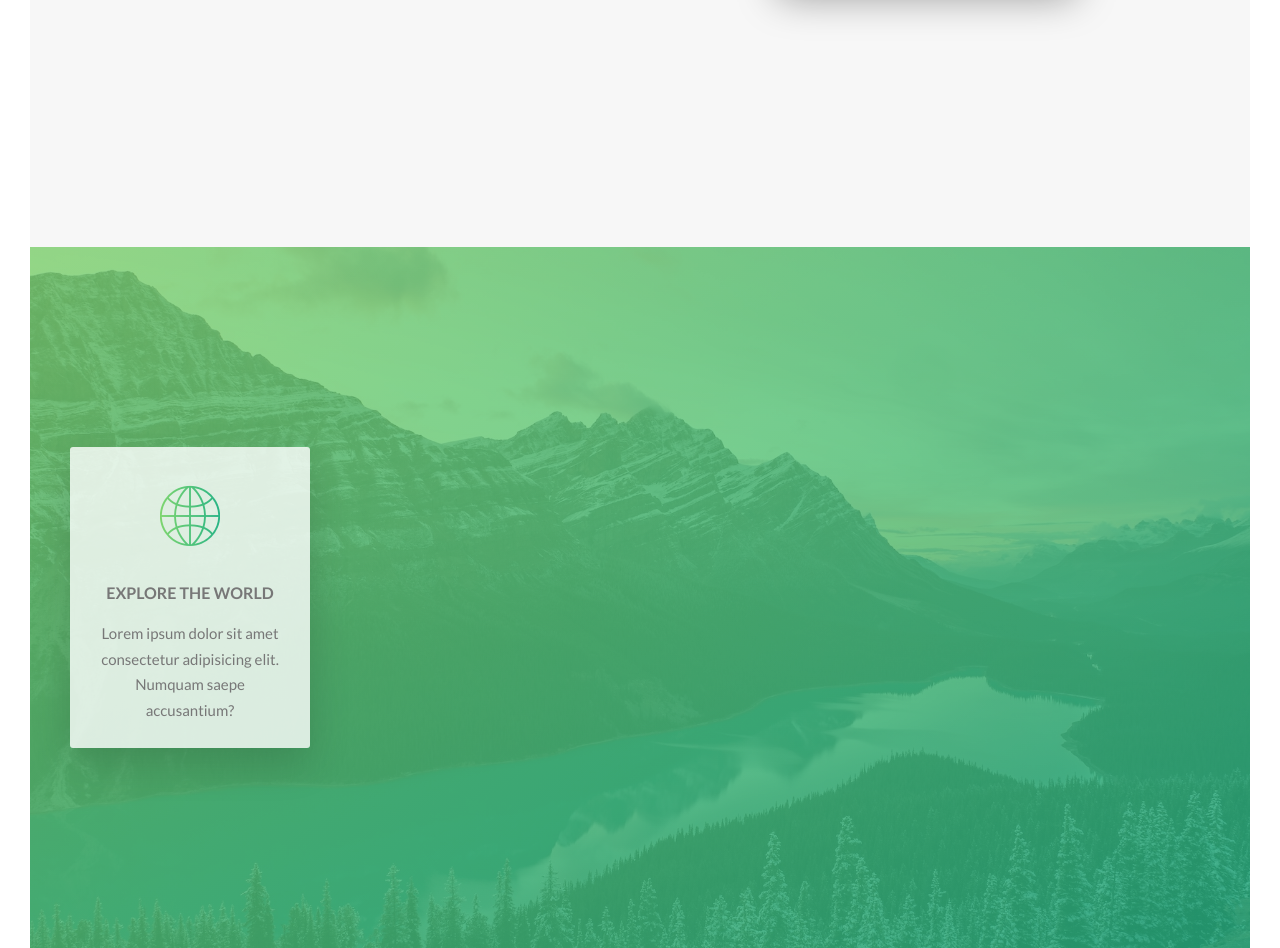
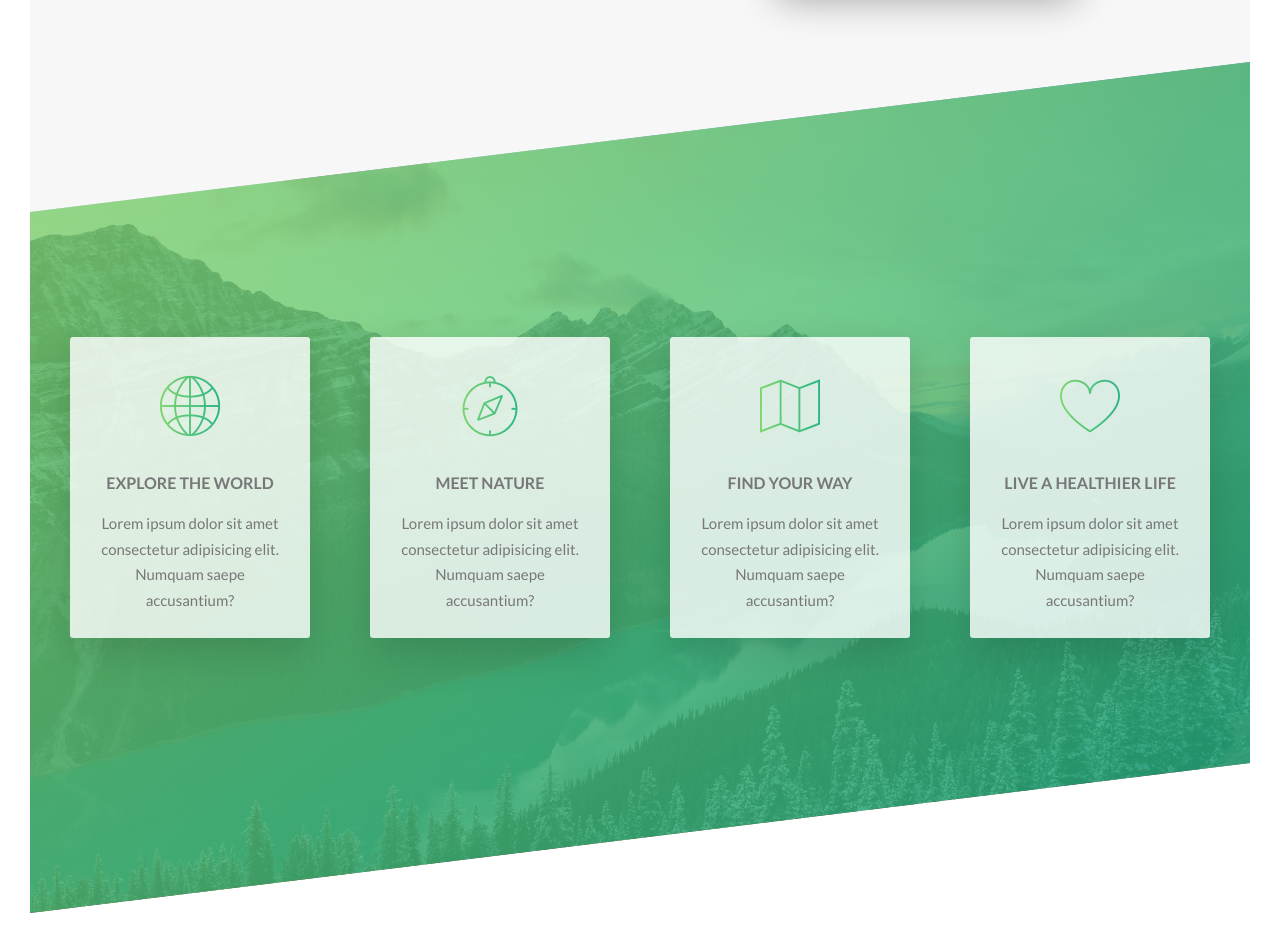
Before and after one commit to kafelka/landing-page, a plain HTML site: page index.html in a window 1280 px wide. Shown: the part 1337-2285 px from the top of the page. After the commit the page ends 2250 px from the top, so only its background shows below. Drawn offline with Linux system fonts and the light colour scheme.

Commit message:
features section completed

```diff
--- a/css/style.css
+++ b/css/style.css
@@ -271,4 +271,8 @@ body {
 .section-features {
   padding: 20rem 0;
   background-image: linear-gradient(to right bottom, rgba(126, 213, 111, 0.8), rgba(40, 180, 133, 0.8)), url(../img/nat-4.jpg);
-  background-size: cover; }
+  background-size: cover;
+  transform: skewY(-7deg);
+  margin-top: -11rem; }
+  .section-features > * {
+    transform: skewY(7deg); }
--- a/index.html
+++ b/index.html
@@ -55,8 +55,8 @@
                     </div>
                 </div>
             </section>
+
             <section class="section-features">
-
 
                <div class="row">
                    <div class="col-1-of-4">
@@ -68,7 +68,37 @@
                             </p>
                        </div>
                    </div>
-               </div>
+
+                    <div class="col-1-of-4">
+                        <div class="feature-box">
+                             <i class="feature-box__icon icon-basic-compass"></i>
+                             <h3 class="heading-tertiary u-margin-bottom-small">Meet nature</h3>
+                             <p class="feature-box__text">
+                                 Lorem ipsum dolor sit amet consectetur adipisicing elit. Numquam saepe accusantium?
+                             </p>
+                        </div>
+                    </div>
+
+                    <div class="col-1-of-4">
+                        <div class="feature-box">
+                            <i class="feature-box__icon icon-basic-map"></i>
+                            <h3 class="heading-tertiary u-margin-bottom-small">Find your way</h3>
+                            <p class="feature-box__text">
+                                Lorem ipsum dolor sit amet consectetur adipisicing elit. Numquam saepe accusantium?
+                            </p>
+                        </div>
+                    </div>
+
+                    <div class="col-1-of-4">
+                        <div class="feature-box">
+                            <i class="feature-box__icon icon-basic-heart"></i>
+                            <h3 class="heading-tertiary u-margin-bottom-small">Live a healthier life</h3>
+                            <p class="feature-box__text">
+                                Lorem ipsum dolor sit amet consectetur adipisicing elit. Numquam saepe accusantium?
+                            </p>
+                        </div>
+                    </div>
+                </div>
             </section>
         </main>
     </body>
--- a/sass/components/_feature-box.scss
+++ b/sass/components/_feature-box.scss
@@ -11,7 +11,10 @@
     font-size: 6rem;
     margin-bottom: .5rem;
     display: inline-block;
-    background-image: linear-gradient(to right, $color-primary-light, $color-primary-dark);
+    background-image: linear-gradient(
+      to right,
+      $color-primary-light,
+      $color-primary-dark);
     -webkit-background-clip: text;
     color: transparent;
   }
--- a/sass/pages/_home.scss
+++ b/sass/pages/_home.scss
@@ -12,4 +12,10 @@
     rgba($color-primary-dark, 0.8)),
   url(../img/nat-4.jpg);
   background-size: cover;
+  transform: skewY(-7deg);
+  margin-top: -11rem;
+
+  & > * { //only the direct children
+    transform: skewY(7deg);
+  }
 }
```
